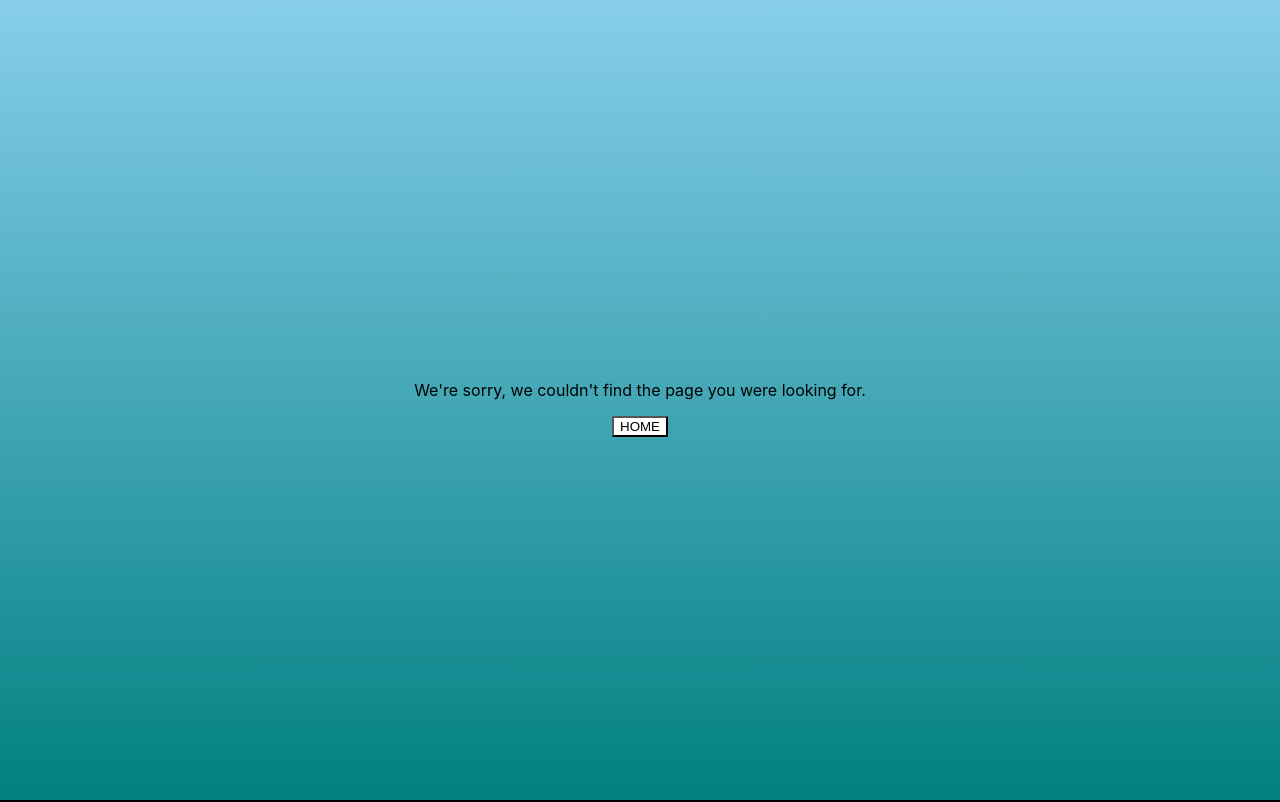
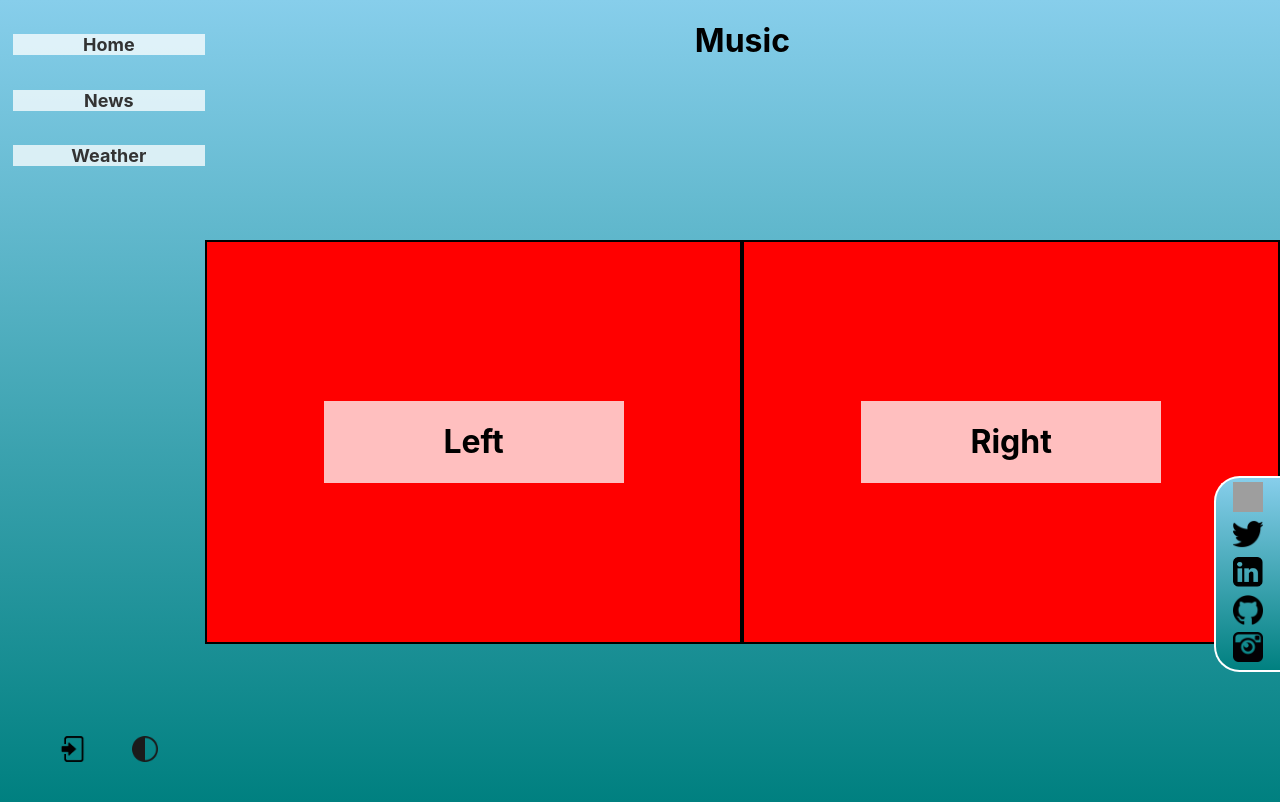
Before and after one commit to AxelrodAsaf/AsafDash, a React (Create React App) app: page /Music in a window 1280 px wide. Built offline with nearby package versions, Linux system fonts and the light colour scheme; no server answers; grey boxes are pictures that could not be loaded.

Commit message:
Genesis of Music tab, not released/open yet;

```diff
--- a/src/App.js
+++ b/src/App.js
@@ -8,7 +8,7 @@ import Weather from './pages/Weather.jsx';
 import ToDoList from './pages/ToDoList.jsx';
 import News from './pages/News.jsx';
 import DailyTrackers from './pages/DailyTrackers.jsx';
-import MusicAndMovies from './pages/MusicAndMovies.jsx';
+import Music from './pages/Music.jsx';
 import ExternalLinks from './pages/ExternalLinks.jsx';
 import MyHub from './pages/MyHub.jsx';
 import CalendarWidget from './pages/CalendarWidget';
@@ -30,11 +30,12 @@ function App() {
         <Route path={"/ToDoList"} element={<ToDoList isLoading={isLoading} setIsLoading={setIsLoading} themeLight={themeLight} setThemeLight={setThemeLight} />} />
         <Route path={"/News"} element={<News isLoading={isLoading} setIsLoading={setIsLoading} themeLight={themeLight} setThemeLight={setThemeLight} />} />
         <Route path={"/DailyTrackers"} element={<DailyTrackers isLoading={isLoading} setIsLoading={setIsLoading} themeLight={themeLight} setThemeLight={setThemeLight} />} />
-        <Route path={"/MusicAndMovies"} element={<MusicAndMovies isLoading={isLoading} setIsLoading={setIsLoading} themeLight={themeLight} setThemeLight={setThemeLight} />} />
+        <Route path={"/Music"} element={<Music isLoading={isLoading} setIsLoading={setIsLoading} themeLight={themeLight} setThemeLight={setThemeLight} />} />
         <Route path={"/ExternalLinks"} element={<ExternalLinks isLoading={isLoading} setIsLoading={setIsLoading} themeLight={themeLight} setThemeLight={setThemeLight} />} />
         <Route path={"/MyHub"} element={<MyHub isLoading={isLoading} setIsLoading={setIsLoading} themeLight={themeLight} setThemeLight={setThemeLight} />} />
         <Route path={"/LoadingSpinner"} element={<LoadingSpinner />} />
         <Route path="*" element={<Default />} />
+        <Route path={"/error"} element={<Default />} />
       </Routes>
     </div>
   );
--- /dev/null
+++ b/src/pages/Music.jsx
@@ -0,0 +1,50 @@
+import React, { useEffect } from 'react';
+import Navbar from '../components/Navbar';
+import '../styles/App.css';
+import '../styles/Music.css';
+
+function Music(props) {
+  const themeLight = props.themeLight;
+  const setThemeLight = props.setThemeLight;
+  // var userLoggedIn = JSON.parse(localStorage.getItem('userLoggedIn'));
+
+  const CLIENT_ID = process.env.REACT_APP_SPOTIFY_CLIENT_ID;
+  const CLIENT_SECRET = process.env.REACT_APP_SPOTIFY_CLIENT_SECRET;
+
+  useEffect(() => {
+    // API Access Token
+    var authParameters = {
+      method: 'POST',
+      headers: {
+        'Content-Type': 'application/x-www-form-urlencoded'
+      },
+      body: 'grant_type=client_credentials&client_id=' + CLIENT_ID + '&client_secret=' + CLIENT_SECRET
+    }
+    fetch('https://accounts.spotify.com/api/token', authParameters)
+      .then(result => result.json())
+      .then(data => console.log(data))
+  }, [CLIENT_ID, CLIENT_SECRET]);
+
+  return (
+    <div className='all-css'>
+      <Navbar themeLight={themeLight} setThemeLight={setThemeLight} />
+      <div className='music-container'>
+        <h1 className='music-h1'>Music</h1>
+        <div className='music-subcontainer'>
+          <div className="music-left">
+            <div className="widget">
+              <h1>Left</h1>
+            </div>
+          </div>
+          <div className="music-right">
+            <div className="widget">
+              <h1>Right</h1>
+            </div>
+          </div>
+        </div>
+      </div>
+    </div>
+  );
+}
+
+export default Music;
--- a/src/pages/MusicAndMovies.jsx
+++ /dev/null
@@ -1,22 +0,0 @@
-import React from 'react';
-import Navbar from '../components/Navbar';
-// import Login from '../components/Login';
-
-function MusicAndMovies(props) {
-    const themeLight = props.themeLight;
-    const setThemeLight = props.setThemeLight;
-    // var userLoggedIn = JSON.parse(localStorage.getItem('userLoggedIn'));
-    return (
-        <div>
-            {/* {userLoggedIn? <Navbar themeLight={themeLight} setThemeLight={setThemeLight}/> : <Login/>} */}
-            <Navbar themeLight={themeLight} setThemeLight={setThemeLight} />
-            <h1>MusicAndMovies</h1>
-
-
-
-
-        </div>
-    );
-}
-
-export default MusicAndMovies;
--- /dev/null
+++ b/src/styles/Music.css
@@ -0,0 +1,30 @@
+.music-container {
+  padding-left: 16vw;
+  display: flex;
+  justify-self: center;
+  align-items: center;
+  flex-direction: column;
+  width: 84vw;
+  min-height: 100vh;
+}
+
+.music-subcontainer {
+  width: 100%;
+  min-height: 90vh;
+  display: flex;
+  justify-content: center;
+  align-items: center;
+  flex-direction: row;
+}
+
+.music-left,
+.music-right {
+  width: 50%;
+  min-height: 50vh;
+  display: flex;
+  justify-content: center;
+  align-items: center;
+  flex-direction: column;
+  border: black 2px solid;
+  background-color: red;
+}
```
